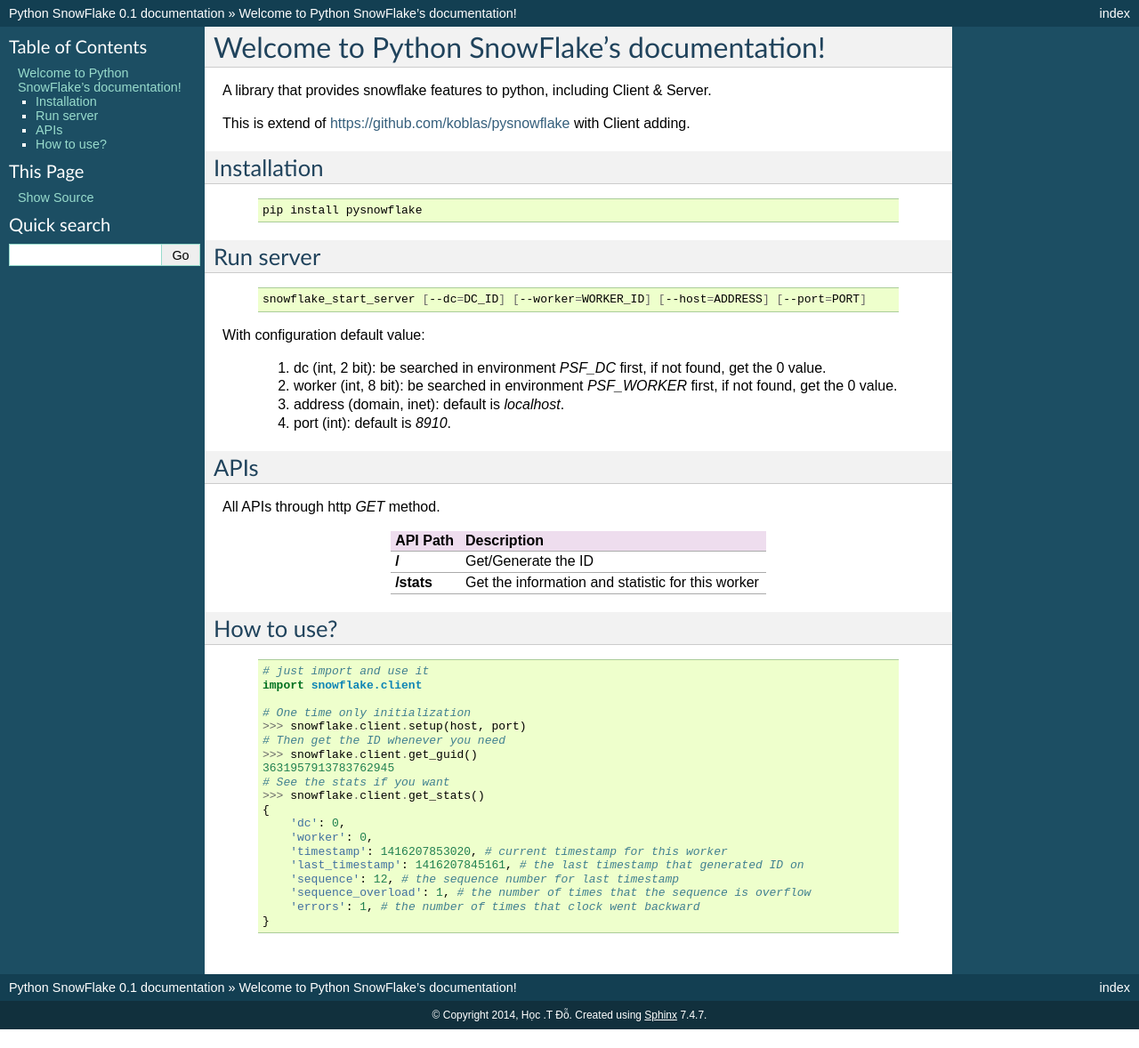
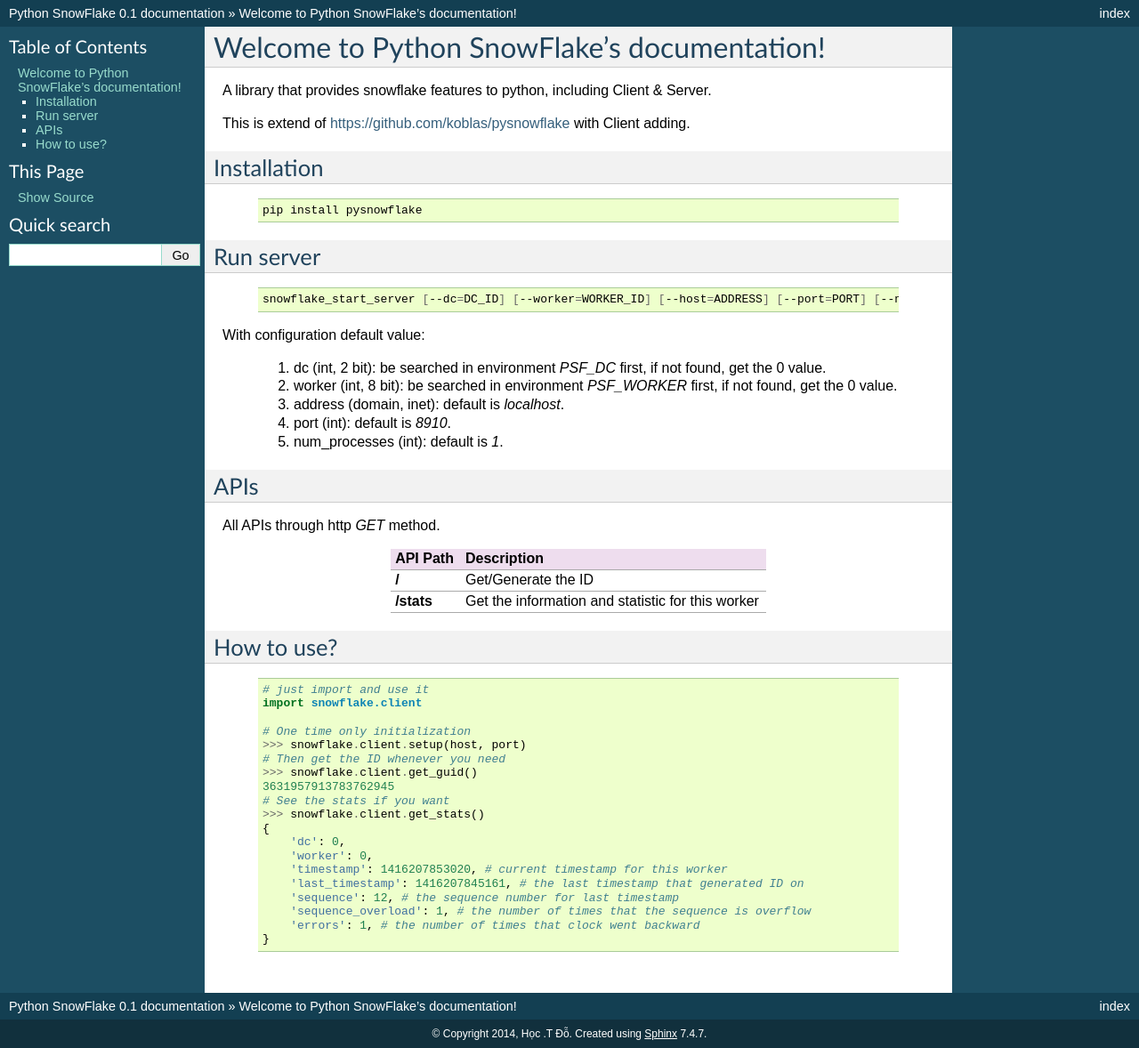
Before and after one commit to tarzanjw/pysnowflake, a Sphinx documentation site: the page built from docs/index.rst, in a window 1280 px wide. Shown: the whole page at 89% size. Built offline with Sphinx 7.4.7, drawn with Linux system fonts in a browser that asks for light colours; before the commit the page ends 1157 px from its top, so only the background shows below that.

```diff
--- a/docs/index.rst
+++ b/docs/index.rst
@@ -29,7 +29,7 @@ Run server
 
     .. code-block:: bash
 
-        snowflake_start_server [--dc=DC_ID] [--worker=WORKER_ID] [--host=ADDRESS] [--port=PORT]
+        snowflake_start_server [--dc=DC_ID] [--worker=WORKER_ID] [--host=ADDRESS] [--port=PORT] [--num_processes=NUM_PROC]
 
 With configuration default value:
 
@@ -37,6 +37,7 @@ With configuration default value:
     2. worker (int, 8 bit): be searched in environment `PSF_WORKER` first, if not found, get the 0 value.
     3. address (domain, inet): default is `localhost`.
     4. port (int): default is `8910`.
+    5. num_processes (int): default is `1`.
 
 .. _api:
 
```
Also changed, not shown: 3 other files.
